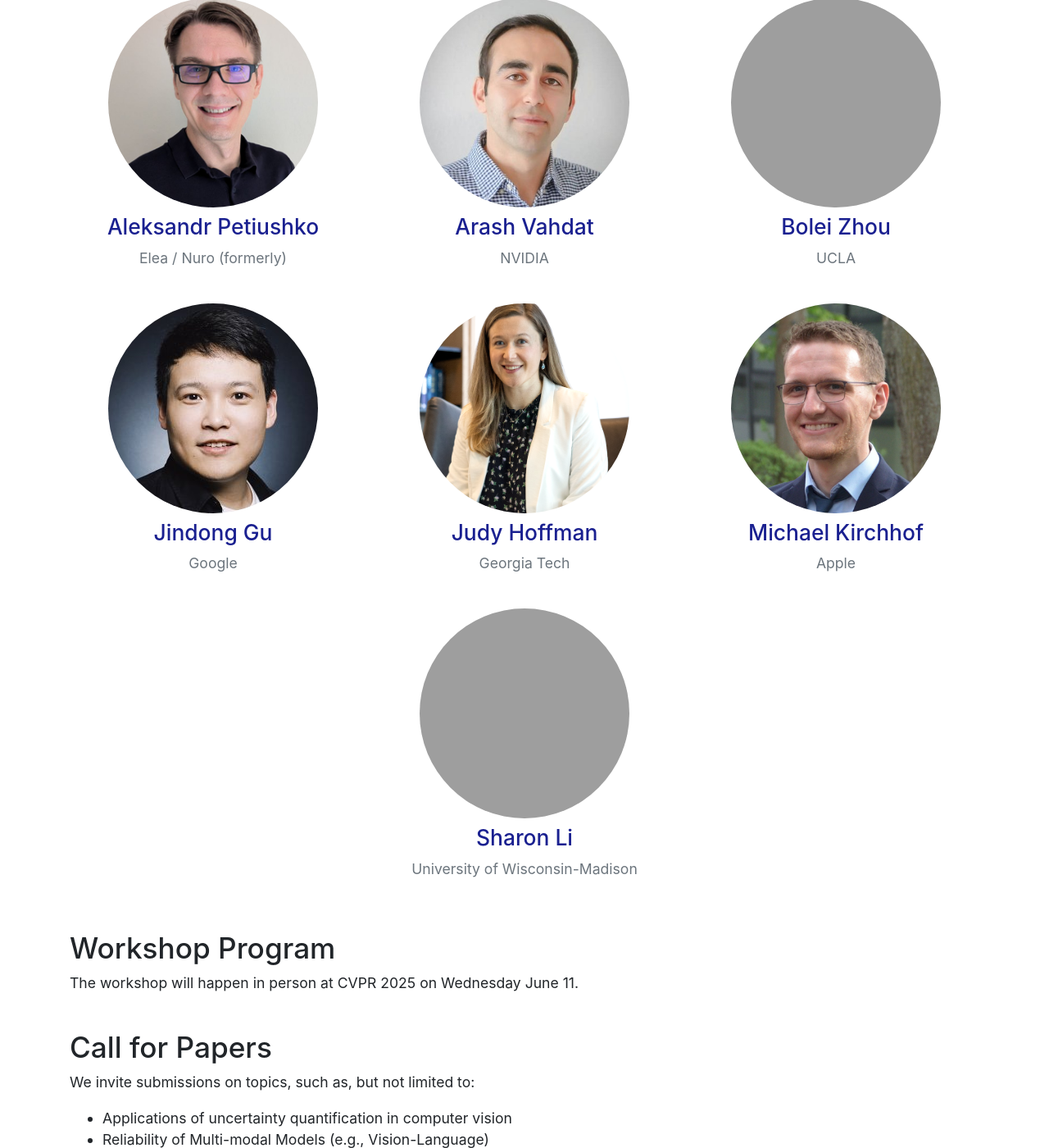
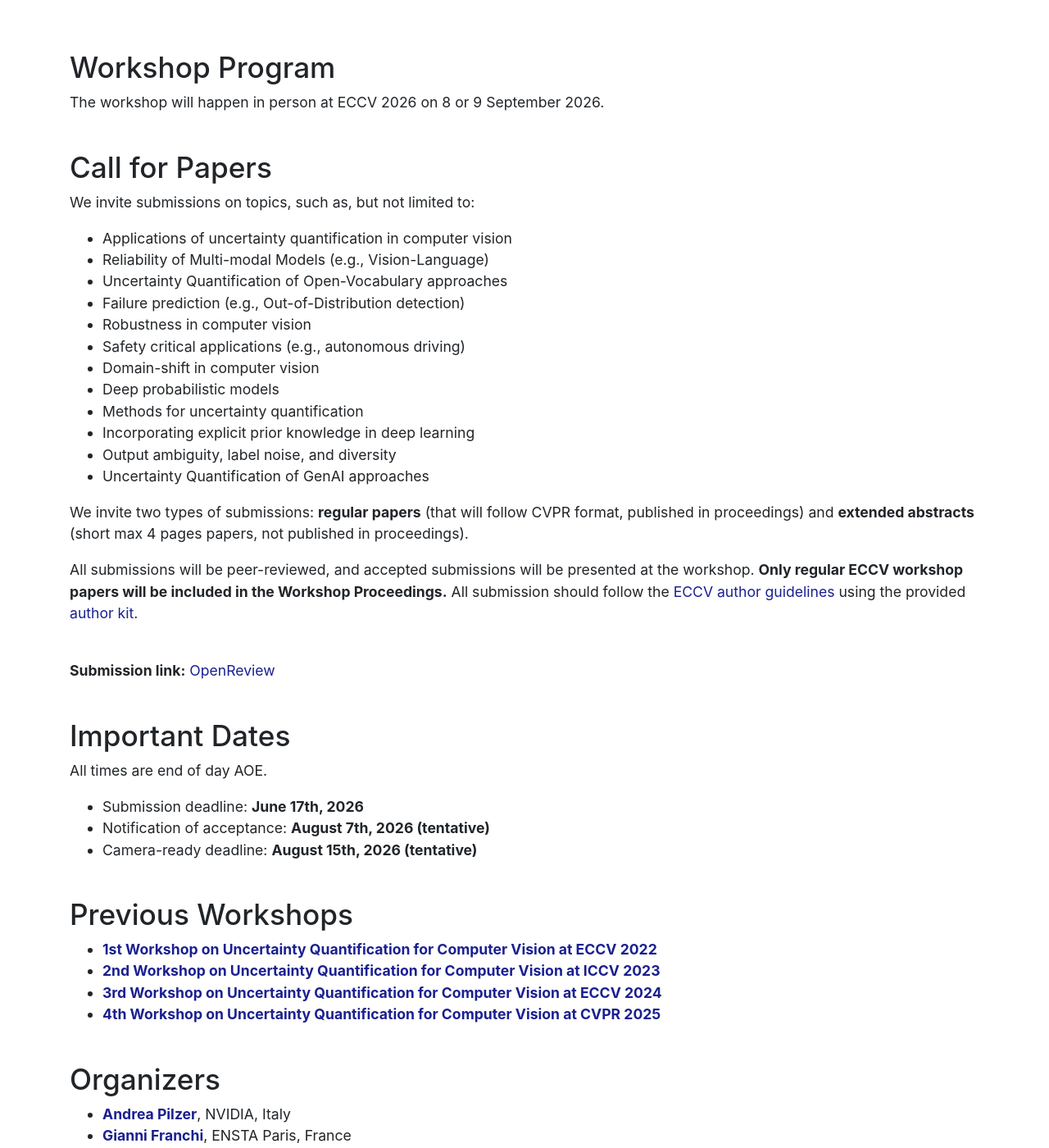
Before and after one commit to Uncertainty-CV/2026, a Jekyll site: the page built from index.html, in a window 1280 px wide and 1400 px high, scrolled down 1053 px. Shown: the whole window at 82% size. Built offline with Jekyll 4.4.1, drawn with Linux system fonts in a browser that asks for light colours; some of the changed text lies outside the part shown.

Commit message:
correction web page

```diff
--- a/_config.yml
+++ b/_config.yml
@@ -22,10 +22,10 @@
 
 deadlines:
   - item: Submission deadline
-    date: "<s>June 17th, 2026</s>"
+    date: "June 17th, 2026"
 
   - item: Notification of acceptance
-    date: "<s>August 7th, 2026</s> (tentative)"
+    date: "August 7th, 2026 (tentative)"
 
   - item: Camera-ready deadline
-    date: "<s>August 15th, 2025</s> (tentative)"
+    date: "August 15th, 2026 (tentative)"
--- a/_data/previous_events.yml
+++ b/_data/previous_events.yml
@@ -6,3 +6,6 @@
 
 - name: 3rd Workshop on Uncertainty Quantification for Computer Vision at ECCV 2024
   url: https://uncertainty-cv.github.io/2024/
+
+- name: 4th Workshop on Uncertainty Quantification for Computer Vision at CVPR 2025
+  url: https://uncertainty-cv.github.io/2025/
--- a/index.html
+++ b/index.html
@@ -24,7 +24,9 @@
 <h2>Speakers</h2>
 
 <div class="row justify-content-center people-widget text-center">
+  <p><strong>Speakers will be announced soon.</strong></p>
 
+<!--
 {% for item in site.data.speakers  %}
 
 <div class="col-12 col-sm-12 col-md-4 col-lg-4 col-xl-4">
@@ -45,11 +47,12 @@
 </div>
 
 {% endfor %}
+END MODIFIED -->
 
 </div>
 
 <h2>Workshop Program</h2>
-The workshop will happen in person at CVPR 2025 on Wednesday June 11.
+The workshop will happen in person at ECCV 2026 on 8 or 9 September 2026.
 </br>
 
 <h2>Call for Papers</h2>
@@ -73,9 +76,9 @@
 
   <p>We invite two types of submissions: <b>regular papers</b> (that will follow CVPR format, published in proceedings) and <b>extended abstracts</b> (short max 4 pages papers, not published in proceedings).</p>
 
-  <p>All submissions will be peer-reviewed, and accepted submissions will be presented at the workshop. <b>Only regular CVPR workshop papers will be included in the Workshop Proceedings.</b> All submission should follow the <a href="https://cvpr.thecvf.com/Conferences/2025/AuthorGuidelines">CVPR author guidelines</a> using the provided <a href="https://github.com/cvpr-org/author-kit/releases">author kit.</a></p>
+  <p>All submissions will be peer-reviewed, and accepted submissions will be presented at the workshop. <b>Only regular ECCV workshop papers will be included in the Workshop Proceedings.</b> All submission should follow the <a href=https://eccv.ecva.net/Conferences/2026/AuthorGuide">ECCV author guidelines</a> using the provided <a href="https://eccv.ecva.net/Conferences/2026/SubmissionPolicies">author kit.</a></p>
   <br/>
-  <b>Submission link:</b> <a href="https://openreview.net/group?id=thecvf.com/CVPR/2025/Workshop/UnCV">OpenReview</a>
+  <b>Submission link:</b> <a href=https://openreview.net/group?id=thecvf.com/ECCV/2026/Workshop/UnCV#tab-recent-activity">OpenReview</a>
 </br>
 
 <h2>Important Dates</h2>
```
Also changed, not shown: _data/menu.yml (+0 -12 lines).
